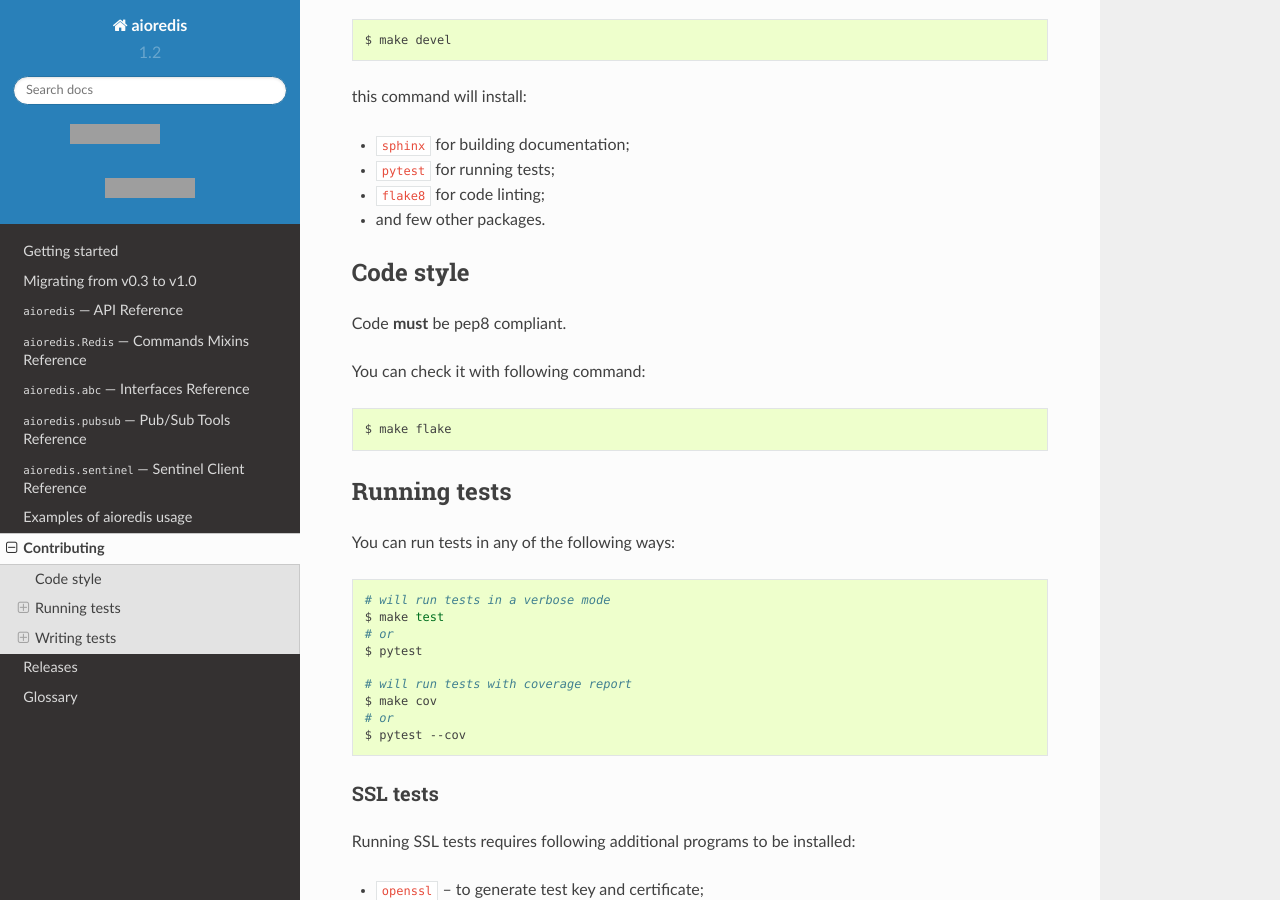
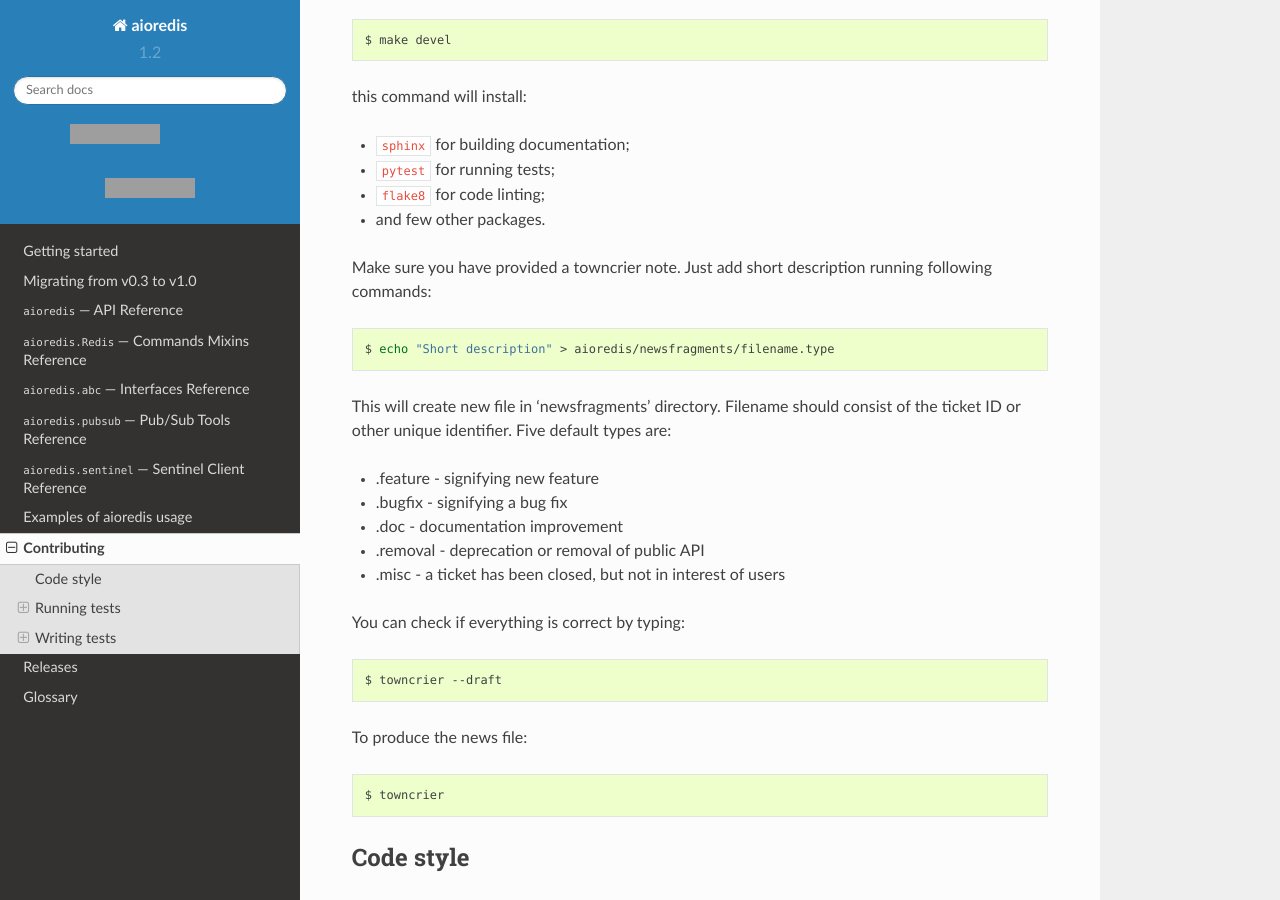
Before and after one commit to aio-libs-abandoned/aioredis-py, a Sphinx documentation site: the page built from docs/devel.rst, in a window 1280 px wide and 900 px high, scrolled down 352 px. Built offline with Sphinx 7.4.7 and the Read the Docs theme 2.0.0, drawn with Linux system fonts in a browser that asks for light colours; grey boxes are pictures that could not be loaded.

Commit message:
docs: described towncrier usage

```diff
--- a/docs/devel.rst
+++ b/docs/devel.rst
@@ -23,6 +23,28 @@
 * ``flake8`` for code linting;
 * and few other packages.
 
+Make sure you have provided a towncrier note. Just add short description running
+following commands::
+
+    $ echo "Short description" > aioredis/newsfragments/filename.type
+
+This will create new file in 'newsfragments' directory. Filename should consist of
+the ticket ID or other unique identifier. Five default types are:
+
+* .feature - signifying new feature
+* .bugfix - signifying a bug fix
+* .doc - documentation improvement
+* .removal - deprecation or removal of public API
+* .misc - a ticket has been closed, but not in interest of users
+
+You can check if everything is correct by typing::
+
+    $ towncrier --draft
+
+To produce the news file::
+
+    $ towncrier
+
 Code style
 ----------
 
@@ -47,7 +69,6 @@
    $ make cov
    # or
    $ pytest --cov
-
 
 SSL tests
 ~~~~~~~~~
```
